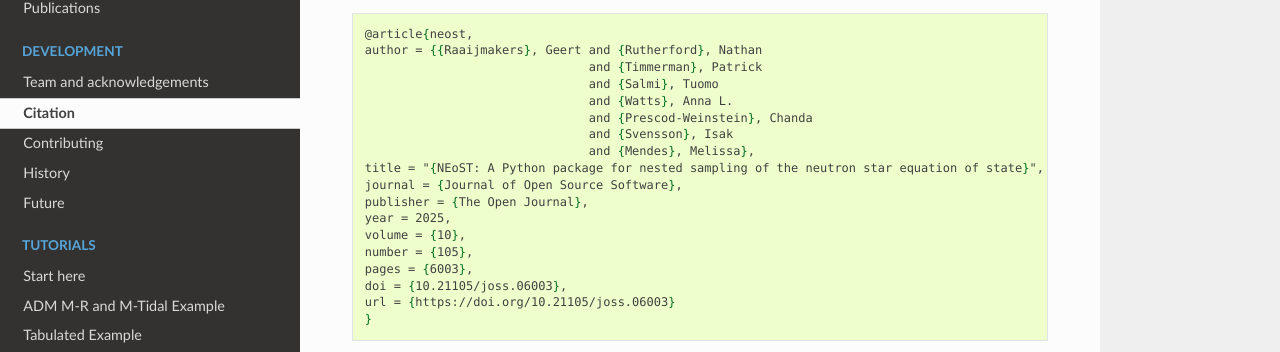
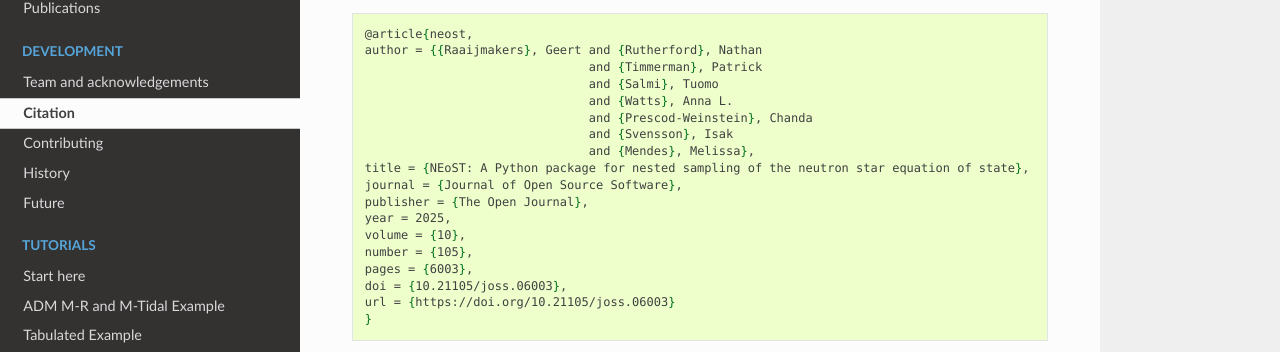
Before and after one commit to xpsi-group/neost, a Sphinx documentation site: the page built from docs/source/citation.rst, in a window 1280 px wide and 1080 px high. Shown: the part 334-686 px from the top of the window. Built offline with Sphinx 7.4.7 and the Read the Docs theme 3.1.0, drawn with Linux system fonts in a browser that asks for light colours; pages that are not in the unit, such as notebooks, are missing from menus.

Commit message:
More more small things

```diff
--- a/docs/source/citation.rst
+++ b/docs/source/citation.rst
@@ -21,7 +21,7 @@
                                    and {Prescod-Weinstein}, Chanda
                                    and {Svensson}, Isak
                                    and {Mendes}, Melissa},
-    title = "{NEoST: A Python package for nested sampling of the neutron star equation of state}",
+    title = {NEoST: A Python package for nested sampling of the neutron star equation of state},
     journal = {Journal of Open Source Software},
     publisher = {The Open Journal},
     year = 2025,
```
